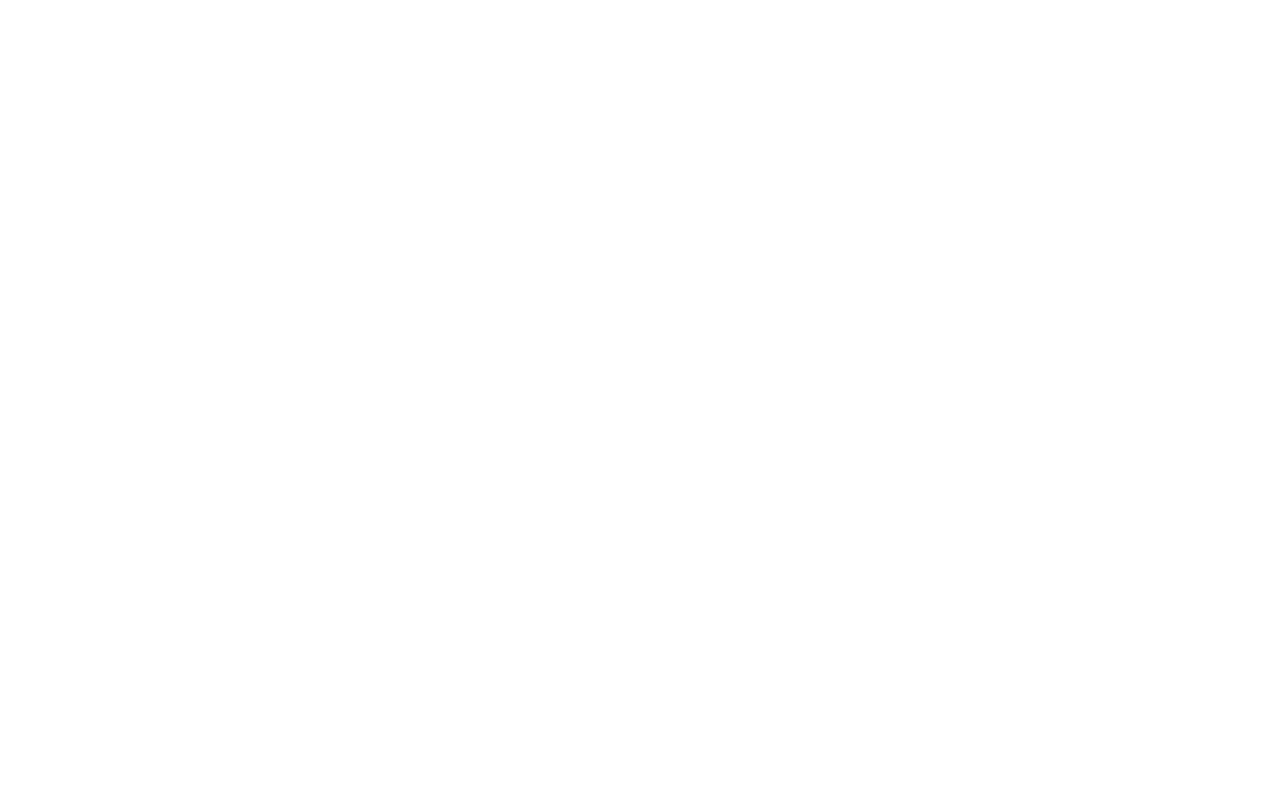
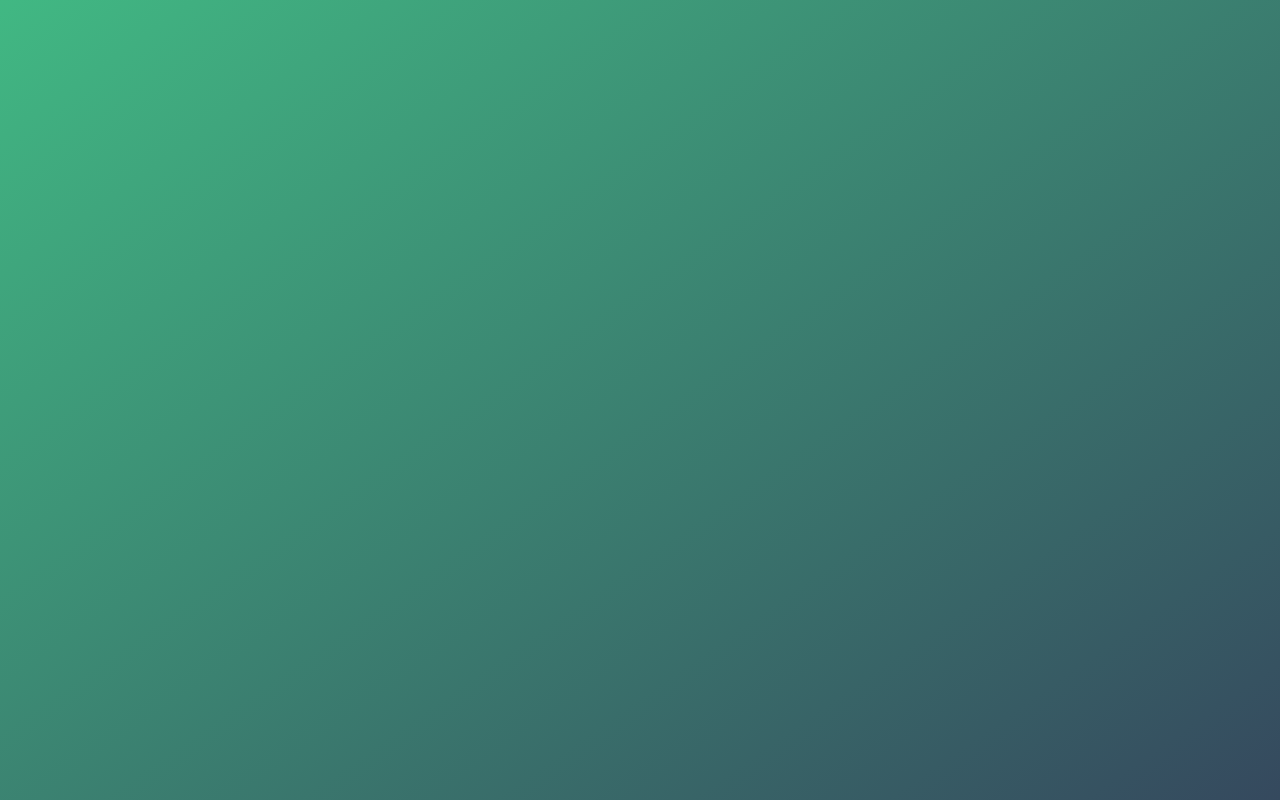
Before and after one commit to dberri/todo-vue, a Vue app: page / in a window 1280 px wide. Built offline with nearby package versions, Linux system fonts and the light colour scheme.

Commit message:
Styles the background

```diff
--- a/src/App.vue
+++ b/src/App.vue
@@ -10,12 +10,24 @@ export default {
 </script>
 
 <style>
+html,
+body {
+  margin: 0;
+  padding: 0;
+}
+
+body {
+  height: 100vh;
+}
+
 #app {
+  -moz-osx-font-smoothing: grayscale;
+  -webkit-font-smoothing: antialiased;
+  background: linear-gradient(145deg, rgba(65,184,131,1) 0%, rgba(53,73,94,1) 100%);
+  color: #2c3e50;
   font-family: "Avenir", Helvetica, Arial, sans-serif;
-  -webkit-font-smoothing: antialiased;
-  -moz-osx-font-smoothing: grayscale;
   text-align: center;
-  color: #2c3e50;
-  margin-top: 60px;
+  height: 100%;
+  overflow: hidden;
 }
 </style>
```
